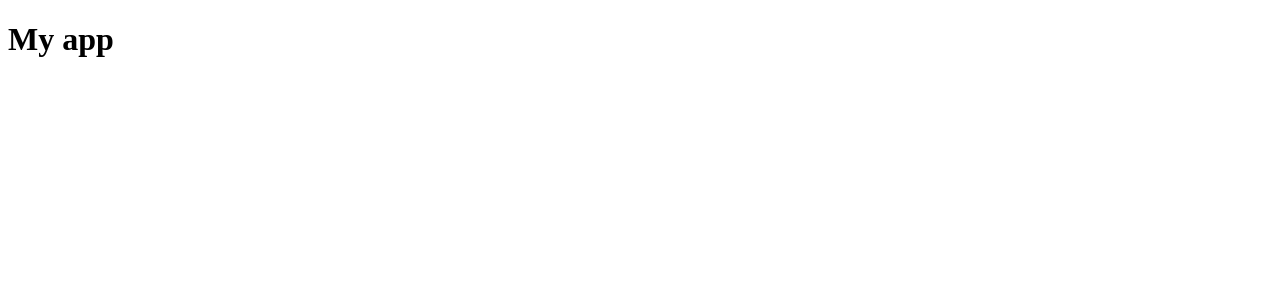
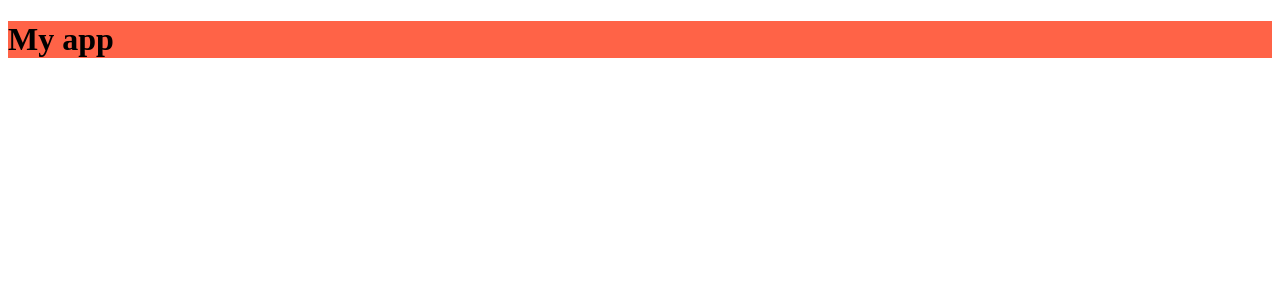
Before and after one commit to drozdovdn/skytrack_task_two, a React (Create React App) app: page / in a window 1280 px wide. Shown: the top 300 px of the page. Built offline with nearby package versions, Linux system fonts and the light colour scheme.

Commit message:
add craco-less

```diff
--- a/craco.config.js
+++ b/craco.config.js
@@ -1,4 +1,11 @@
+const CracoLessPlugin = require("craco-less");
+
 module.exports = {
+  plugins: [
+      {
+        plugin: CracoLessPlugin,
+      }
+  ],
   devServer: {
     port: 4000,
     overlay: true,
--- a/package.json
+++ b/package.json
@@ -7,6 +7,7 @@
     "@testing-library/jest-dom": "^4.2.4",
     "@testing-library/react": "^9.5.0",
     "@testing-library/user-event": "^7.2.1",
+    "craco-less": "^1.16.0",
     "prop-types": "^15.7.2",
     "react": "^16.13.1",
     "react-dom": "^16.13.1",
@@ -37,7 +38,6 @@
     ]
   },
   "devDependencies": {
-    "node-sass": "^4.14.1",
     "redux-logger": "^3.0.6"
   }
 }
--- a/src/app/index.jsx
+++ b/src/app/index.jsx
@@ -2,6 +2,7 @@ import React, {Component} from 'react';
 import { connect } from 'react-redux'
 import PropTypes from 'prop-types';
 import * as Actions from './actions';
+import './style.less'
 
 class App extends Component{
 
@@ -11,7 +12,7 @@ class App extends Component{
 
   render() {
     return (
-      <div>
+      <div className='app'>
         <h1>My app</h1>
       </div>
     );
--- /dev/null
+++ b/src/app/style.less
@@ -0,0 +1,3 @@
+.app {
+  background: tomato;
+}
--- a/src/store.js
+++ b/src/store.js
@@ -1,7 +1,7 @@
-import {createStore, applyMiddleware} from 'redux';
+import { createStore, applyMiddleware } from 'redux';
 import thunk from 'redux-thunk';
-import {createLogger} from 'redux-logger'
-import {appReducer} from './app/reducer'
+import { createLogger } from 'redux-logger';
+import { appReducer } from './app/reducer';
 
 const logger = createLogger({
   collapsed: true
```
Also changed, not shown: src/app/style.scss (deleted), 1 other file (tests, documents, lock files or other folders).
